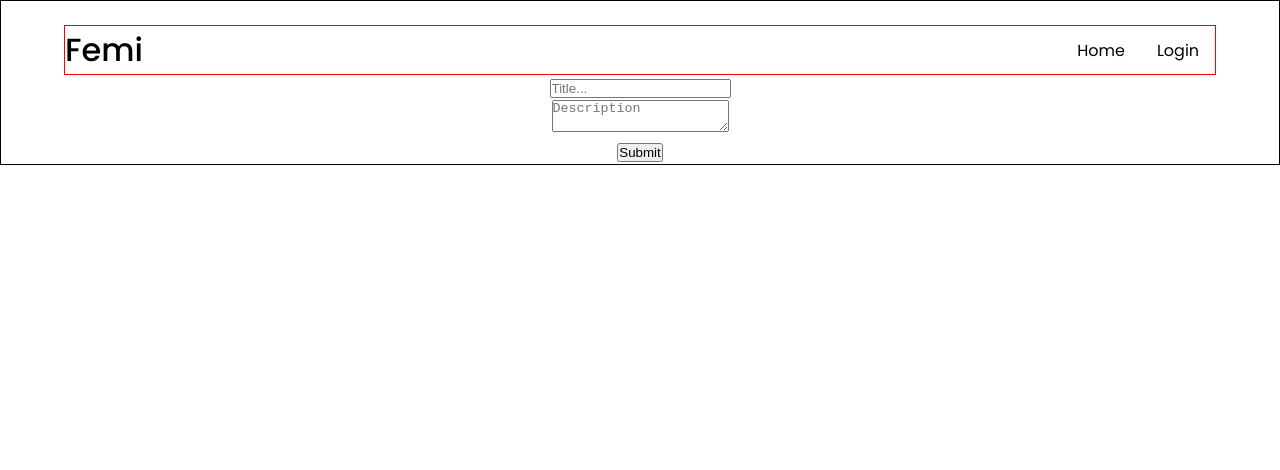
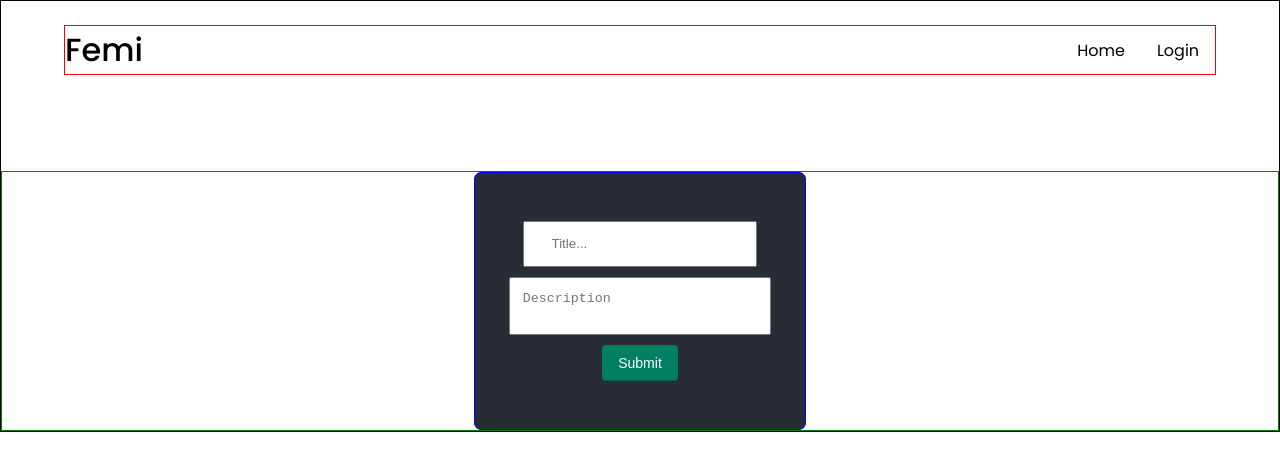
Before and after one commit to femiopebiyi/firebase-social-media-react, a React (Create React App) app: page /createpost in a window 1280 px wide. Shown: the top 470 px of the page. Built offline with nearby package versions, Linux system fonts and the light colour scheme; no server answers; a web font is replaced by a local one.

Commit message:
added some styling to create post page

```diff
--- a/public/index.html
+++ b/public/index.html
@@ -24,7 +24,7 @@
       work correctly both with client-side routing and a non-root public URL.
       Learn how to configure a non-root public URL by running `npm run build`.
     -->
-    <title>React App</title>
+    <title>Femi Social</title>
   </head>
   <body>
     <noscript>You need to enable JavaScript to run this app.</noscript>
--- a/src/App.css
+++ b/src/App.css
@@ -89,3 +89,65 @@ header{
   font-size: 2rem;
   font-weight: 500;
 }
+
+.create-post {
+  border: 1px solid green;
+  margin-top: 6em;
+  display: flex;
+  justify-content: center;
+}
+
+form {
+  padding: 3em;
+  border: 1px solid blue;
+  display: flex;
+  flex-direction: column;
+  gap: 5px;
+  justify-content: center;
+  align-items: center;
+  border-radius: 7px;
+  background-color: #282c34;
+}
+
+.title{
+  padding: 1em 2em;
+}
+
+.post-des{
+  resize: none;
+  width: 100%;
+  padding: 1em 1em;
+}
+.sucess{
+  color: darkgreen;
+}
+
+.submit{
+  display: inline-block;
+    outline: 0;
+    cursor: pointer;
+    text-align: center;
+    border: 0;
+    padding: 7px 16px;
+    min-height: 36px;
+    min-width: 36px;
+    color: #ffffff;
+    background: #008060;
+    border-radius: 4px;
+    font-weight: 500;
+    font-size: 14px;
+    box-shadow: rgba(0, 0, 0, 0.05) 0px 1px 0px 0px, rgba(0, 0, 0, 0.2) 0px -1px 0px 0px inset;
+
+
+}
+form p{
+  color: white;
+}
+
+.submit:hover {
+  background: #006e52;
+}
+
+.profile-img{
+  border-radius: 50%;
+}
--- a/src/components/Navbar.tsx
+++ b/src/components/Navbar.tsx
@@ -27,7 +27,7 @@ export function Navbar (){
         {user &&
         <div className="profile">
             <p>{user?.displayName}</p>
-            <img src ={user?.photoURL ?? ''} width = "20" height = "20" alt="profile-pic"/>
+            <img src ={user?.photoURL ?? ''} width = "20" height = "20" alt="profile-pic" className="profile-img"/>
             <button onClick ={signUserOut}>LogOut</button>
         </div>
 
--- a/src/pages/create-post/Form.tsx
+++ b/src/pages/create-post/Form.tsx
@@ -4,6 +4,7 @@ import {yupResolver} from '@hookform/resolvers/yup'
 import { addDoc, collection} from "firebase/firestore";
  import { auth, database } from "../../config/firebase";
 import { useAuthState } from "react-firebase-hooks/auth";
+import { useState } from "react";
 
 
 
@@ -13,6 +14,7 @@ type CreateFormData = {
 }
 
 export function CreateForm (){
+    let [sucess, setSucess] = useState("")
 
     const [user]= useAuthState(auth)
     const schema =yup.object().shape({
@@ -20,7 +22,7 @@ export function CreateForm (){
         description: yup.string().required('add a descripition'),
     })
 
-    const {register, handleSubmit, formState: {errors}} = useForm<CreateFormData>({
+    const {register, handleSubmit, formState: {errors}, reset} = useForm<CreateFormData>({
         resolver: yupResolver(schema)
     })
 
@@ -35,15 +37,27 @@ export function CreateForm (){
             username: user?.displayName,
             userId: user?.uid
         })
+
+
+        setSucess("Post Sucessful")
+        setTimeout(() => {
+            setSucess("")
+        }, 1200);
+        reset()
     }
 
-    return <form onSubmit={handleSubmit(onCreatePost)}>
-        <input type="text" placeholder="Title..." {...register("title")}/>
+    return <div className="form">
+    <form onSubmit={handleSubmit(onCreatePost)}>
+        <input type="text" placeholder="Title..." {...register("title")} className="title"/>
 
     <p>{errors.title?.message}</p>
 
-        <textarea placeholder="Description" {...register("description")}/>
+        <textarea placeholder="Description" {...register("description")} className="post-des"/>
         <p>{errors.description?.message}</p>
-        <input type="submit" />
+        <input type="submit" className="submit"/>
     </form>
+
+
+    <h2 className="sucess">{sucess}</h2>
+    </div>
 }
```
